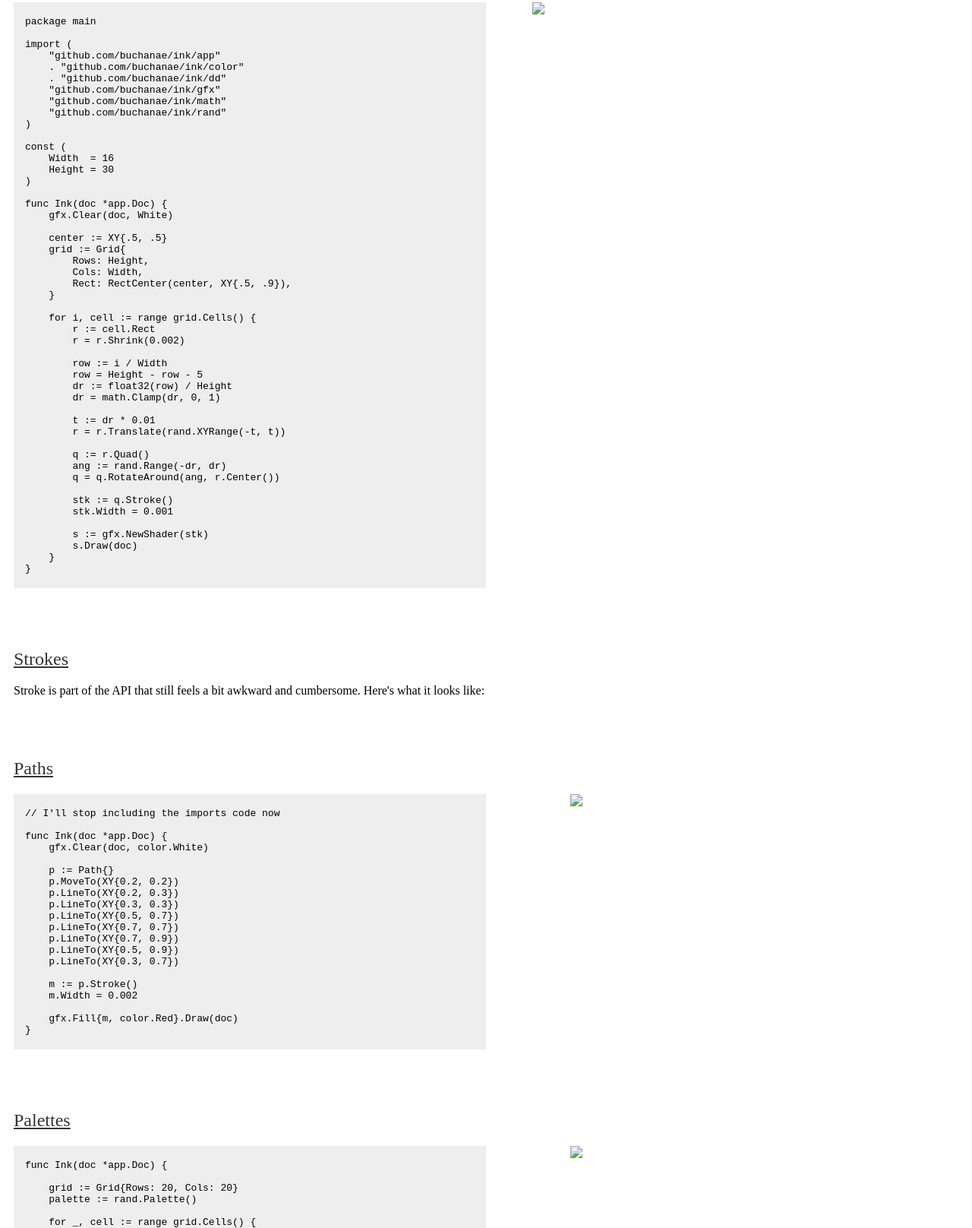
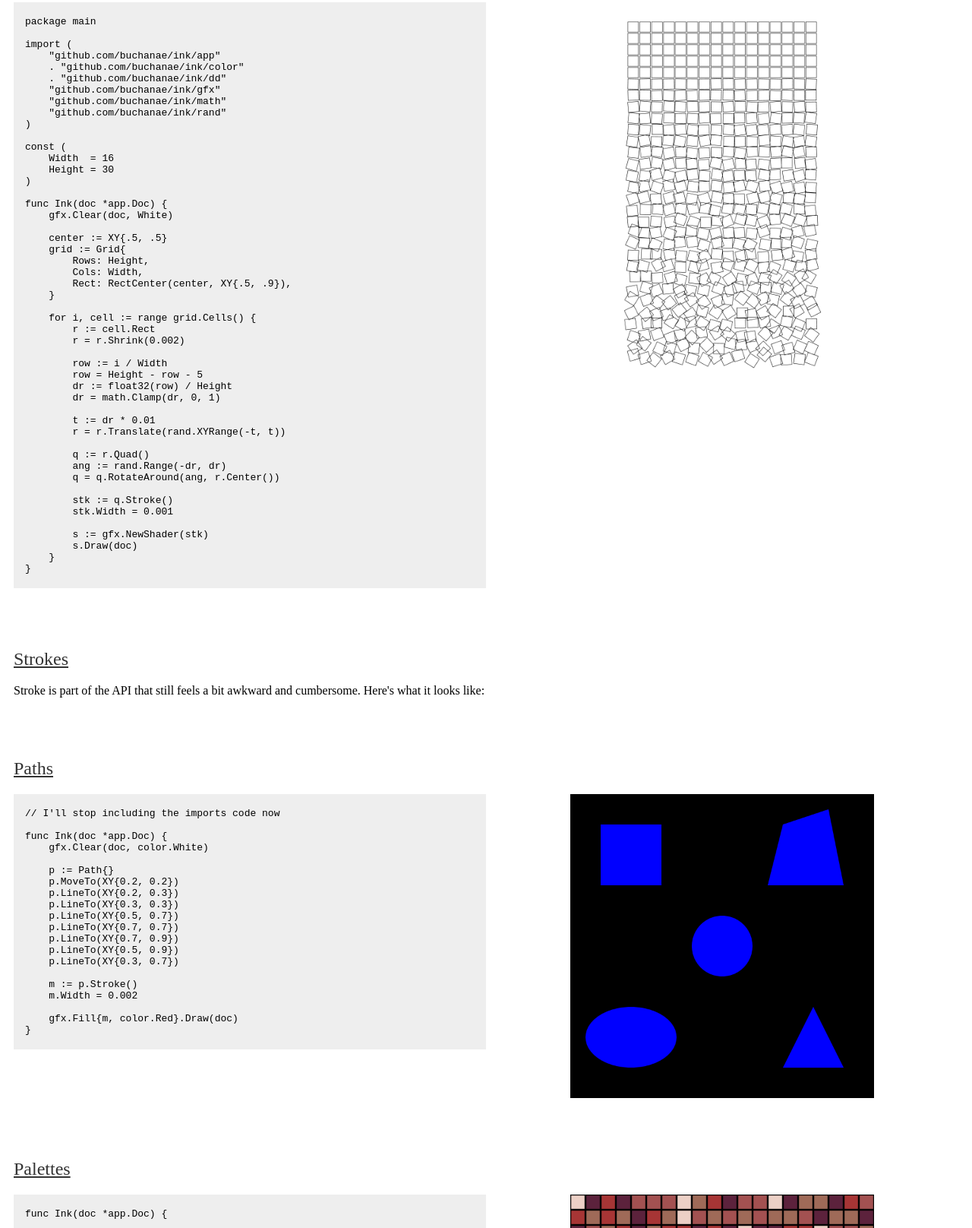
Before and after one commit to buchanae/ink, a plain HTML site: page index.html in a window 1280 px wide. Shown: the part 2055-3671 px from the top of the page at 76% size. Drawn offline with Linux system fonts and the light colour scheme.

Commit message:
fix static urls

```diff
--- a/index.html
+++ b/index.html
@@ -166,7 +166,7 @@ func Ink(doc *app.Doc) {
 </pre></div>
   </div>
   <div class="right">
-    <img src="_static/basic_shapes.png" width="400" />
+    <img src="https://raw.githubusercontent.com/buchanae/ink/gh-pages/assets/basic_shapes.png" width="400" />
   </div>
 </div>
 </div>
@@ -232,7 +232,7 @@ func Ink(doc *app.Doc) {
 </pre></div>
   </div>
   <div class="right">
-    <img src="_static/nees.png" width="500" />
+    <img src="https://raw.githubusercontent.com/buchanae/ink/gh-pages/assets/nees.png" width="500" />
   </div>
 </div>
 </div>
@@ -272,7 +272,7 @@ func Ink(doc *app.Doc) {
 </pre></div>
   </div>
   <div class="right">
-    <img src="_static/basic_shapes.png" width="400" />
+    <img src="https://raw.githubusercontent.com/buchanae/ink/gh-pages/assets/basic_shapes.png" width="400" />
   </div>
 </div>
 </div>
@@ -299,7 +299,7 @@ func Ink(doc *app.Doc) {
 </pre></div>
   </div>
   <div class="right">
-    <img src="_static/palettes.png" width="400" />
+    <img src="https://raw.githubusercontent.com/buchanae/ink/gh-pages/assets/palettes.png" width="400" />
   </div>
 </div>
 </div>
```
